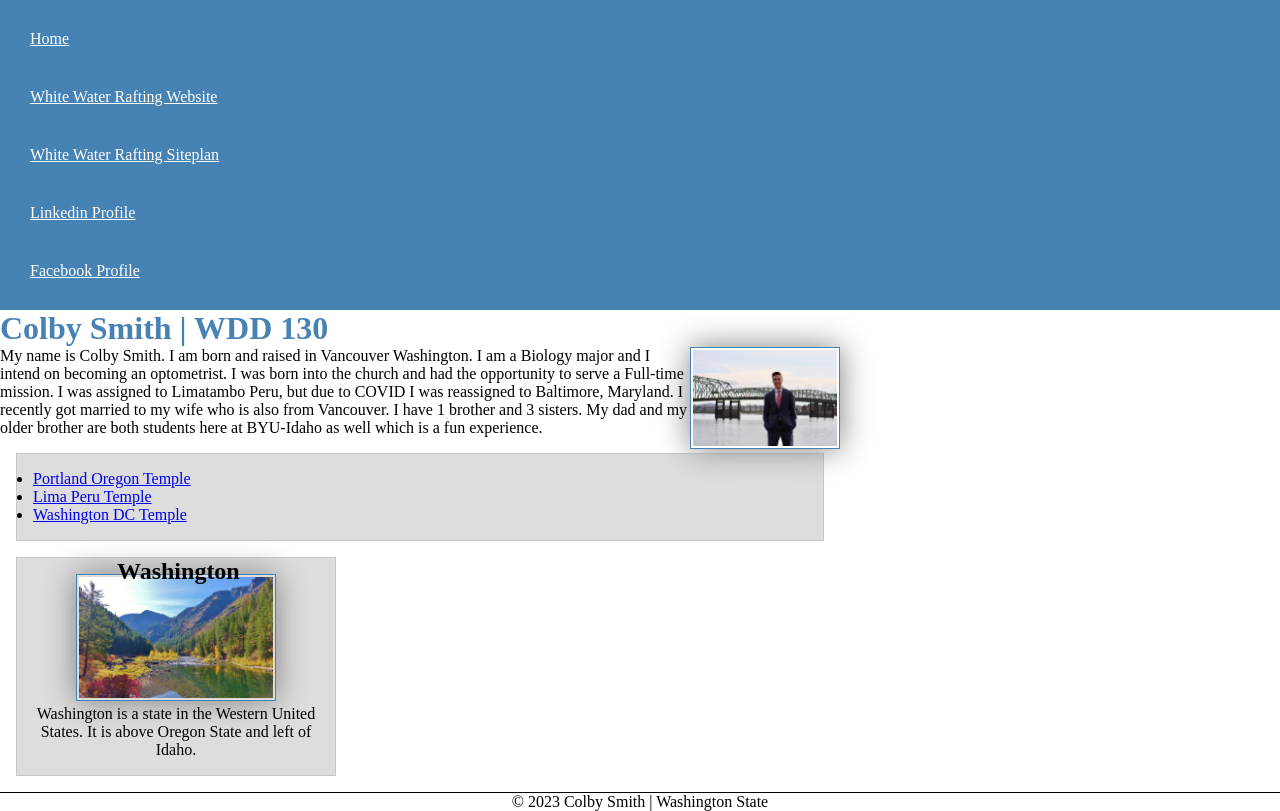
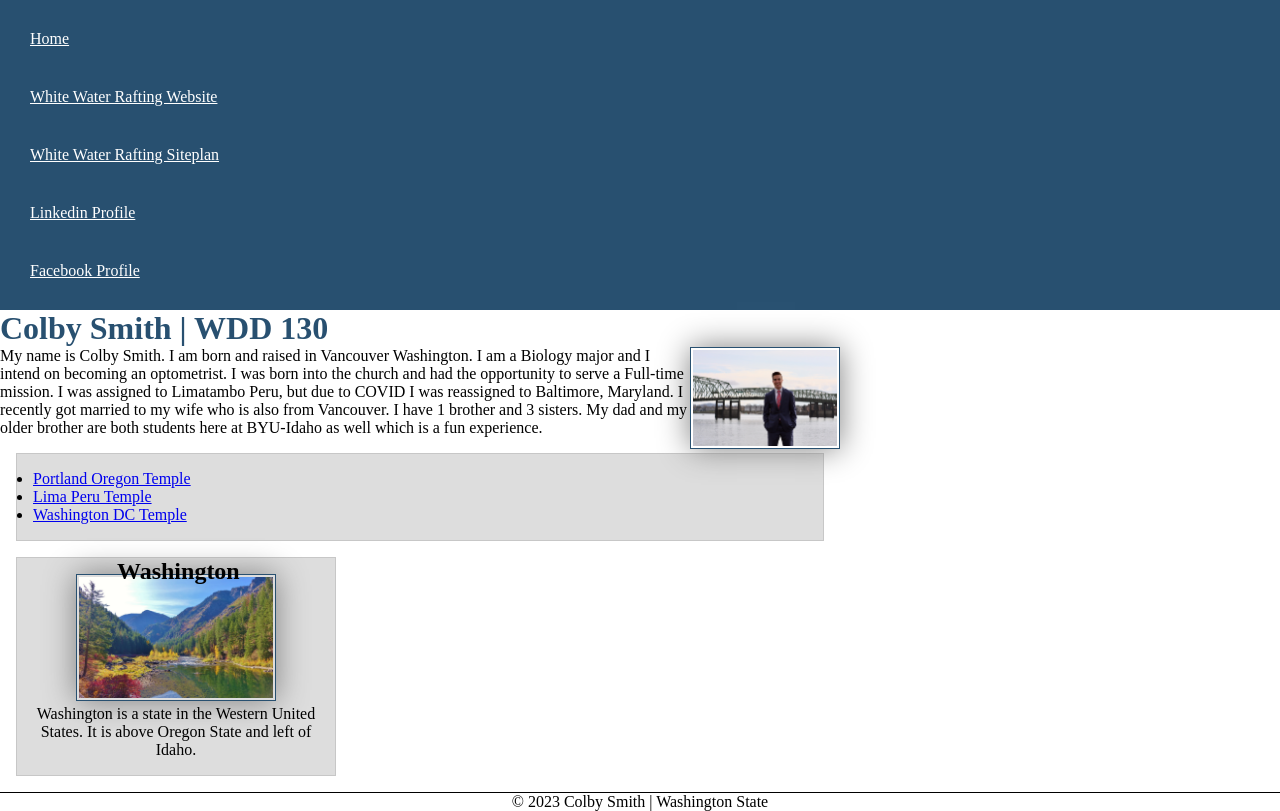
Before and after one commit to dcsmith-wdd130/wdd130, a plain HTML site: page index.html in a window 1280 px wide. Drawn offline with Linux system fonts and the light colour scheme.

Commit message:
W03 index Assignment update

```diff
--- a/styles/styles.css
+++ b/styles/styles.css
@@ -4,7 +4,7 @@
   box-sizing: border-box;
 }
 nav {
-  background-color: steelblue;
+  background-color: rgb(40, 80, 112);
   padding: 10px;
 }
 
@@ -14,12 +14,12 @@ nav a {
   padding: 20px;
 }
 h1 {
-  color: steelblue;
+  color: rgb(40, 80, 112);
 }
 img {
   width: 150px;
   height: auto;
-  border: 1px solid steelblue;
+  border: 1px solid rgb(40, 80, 112);
   padding: 2px;
   box-shadow: 0 0 30px gray;
 }
```
